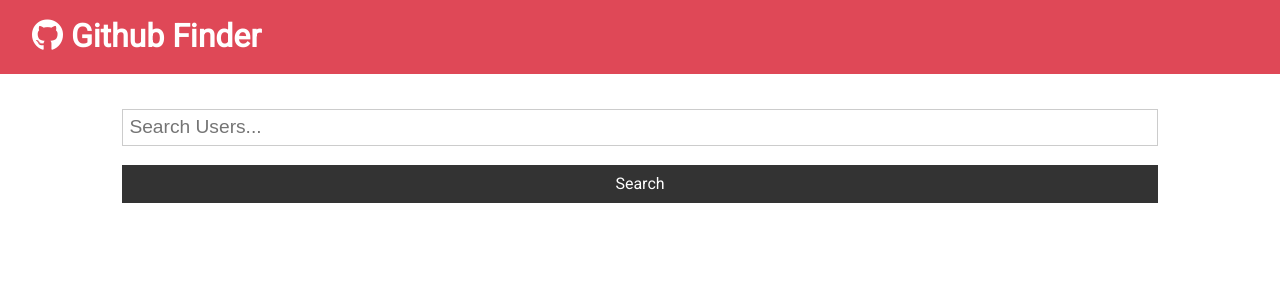
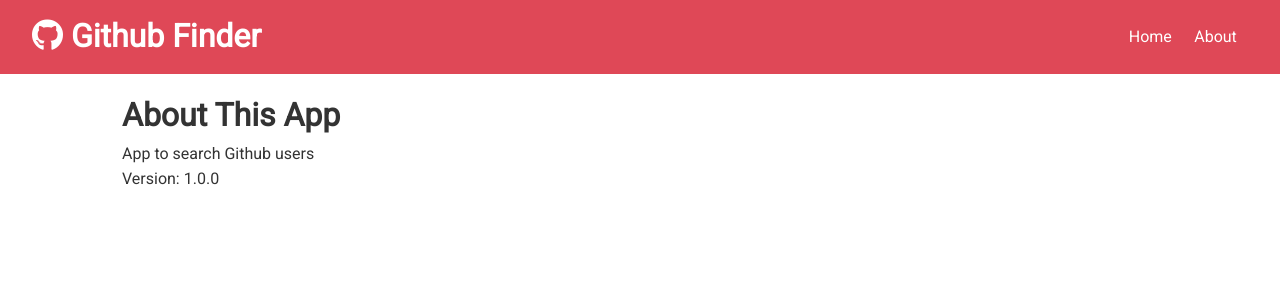
Before and after one commit to frozenparadox99/githubFinder, a React (Create React App) app: page /about in a window 1280 px wide. Shown: the top 300 px of the page. Built offline with nearby package versions, Linux system fonts and the light colour scheme.

Commit message:
added about page and modified the navbar

```diff
--- a/package.json
+++ b/package.json
@@ -9,6 +9,7 @@
     "axios": "^0.19.2",
     "react": "^16.12.0",
     "react-dom": "^16.12.0",
+    "react-router-dom": "^5.1.2",
     "react-scripts": "3.3.0"
   },
   "scripts": {
--- a/src/App.js
+++ b/src/App.js
@@ -1,9 +1,11 @@
-import React, { Component } from "react";
+import React, { Component, Fragment } from "react";
+import { BrowserRouter as Router, Switch, Route } from "react-router-dom";
 import Navbar from "./components/layout/Navbar";
 
 import Users from "./components/users/Users";
 import Search from "./components/users/Search";
 import Alert from "./components/layout/Alert";
+import About from "./components/pages/About";
 
 import axios from "axios";
 import "./App.css";
@@ -46,11 +48,18 @@
     const { users, loading } = this.state;
 
     return (
+      <Router>
         <div className="App">
           <Navbar />
 
           <div className="container">
             <Alert alert={this.state.alert} />
+            <Switch>
+              <Route
+                exact
+                path="/"
+                render={props => (
+                  <Fragment>
                     <Search
                       searchUsers={this.searchUsers}
                       clearUsers={this.clearUsers}
@@ -58,8 +67,14 @@
                       setAlert={this.setAlert}
                     />
                     <Users loading={loading} users={users} />
+                  </Fragment>
+                )}
+              />
+              <Route exact path="/about" component={About} />
+            </Switch>
           </div>
         </div>
+      </Router>
     );
   }
 }
--- a/src/components/layout/Navbar.js
+++ b/src/components/layout/Navbar.js
@@ -1,5 +1,6 @@
 import React from "react";
 import PropTypes from "prop-types";
+import { Link } from "react-router-dom";
 
 const Navbar = ({ icon, title }) => {
   return (
@@ -7,6 +8,14 @@
       <h1>
         <i className={icon}></i> {title}
       </h1>
+      <ul>
+        <li>
+          <Link to="/">Home</Link>
+        </li>
+        <li>
+          <Link to="/about">About</Link>
+        </li>
+      </ul>
     </div>
   );
 };
--- /dev/null
+++ b/src/components/pages/About.js
@@ -0,0 +1,13 @@
+import React, { Fragment } from "react";
+
+const About = () => {
+  return (
+    <Fragment>
+      <h1>About This App</h1>
+      <p>App to search Github users</p>
+      <p>Version: 1.0.0</p>
+    </Fragment>
+  );
+};
+
+export default About;
```
Also changed, not shown: 1 other file (tests, documents, lock files or other folders). Lines whose indentation alone changed are shown as unchanged.
